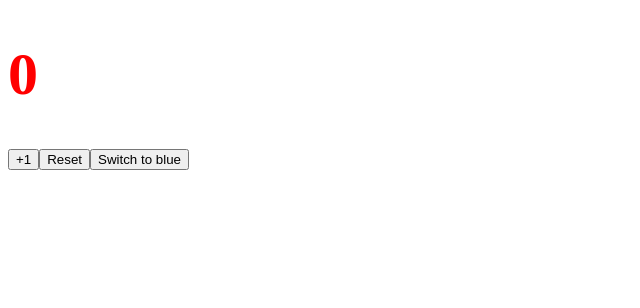
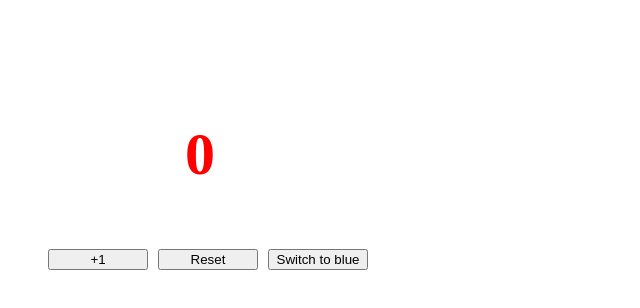
Before and after one commit to tristangirault/TestReact, a React app: page / in a window 1280 px wide. Shown: the top 308 px of the page, without its empty margins (0-640 px from the left). Built offline with nearby package versions, Linux system fonts and the light colour scheme.

Commit message:
Changed buttons positions and hierarchy

```diff
--- a/src/Counter.jsx
+++ b/src/Counter.jsx
@@ -50,21 +50,36 @@ export default class Counter extends React.Component {
 	}
 
 	render(){
+			const buttonPanelStyle = {
+				flex: 2,
+				flexDirection: 'row',
+				marginLeft: '30px',
+				marginTop: '60px',
+				justifyContent: 'space-between',
+			}
+
+			const buttonStyle = {
+				flex:1,
+				marginLeft: '10px',
+				width: '100px',
+			}
 		return(
 			<div>
 				<NumberDisplay
 					numberToDisplay={this.state.nb}
 					textColor={this.state.color}
 					/>
-				<button onClick={ ( ) => this.increment() }>
+					<div className = "buttonPanel" style = {buttonPanelStyle}>
+					<button onClick={ ( ) => this.increment() } style = {buttonStyle}>
 						+1
 					</button>
-				<button onClick={ () => this.reset() }>
+					<button onClick={ () => this.reset() } style = {buttonStyle}>
 						Reset
 					</button>
-				<button onClick={ () => this.changeColor(this.state.nextColor)}>
+					<button onClick={ () => this.changeColor(this.state.nextColor)} style = {buttonStyle}>
 						Switch to {this.state.nextColor}
 					</button>
+				</div>
 			</div>
 		)
 	}
@@ -74,7 +89,9 @@ function NumberDisplay(props)
 {
 	const style = {
 		color : props.textColor,
-		fontSize: '60px'
+		fontSize: '60px',
+		marginTop: '120px',
+		marginLeft: '177px'
 	}
 	return (
 		<h1 style={style}>{ props.numberToDisplay }</h1>
```
Lines whose indentation alone changed are shown as unchanged.
